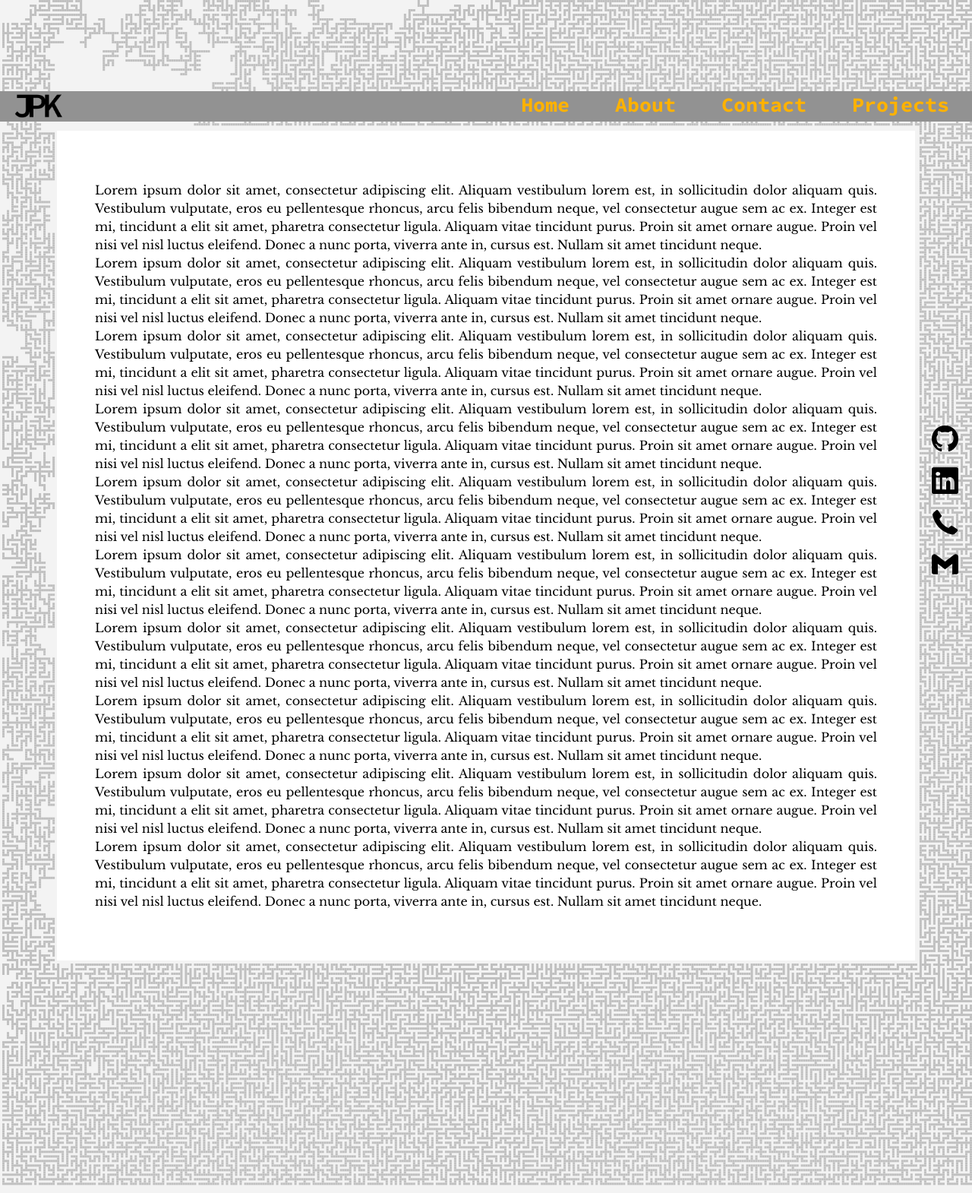
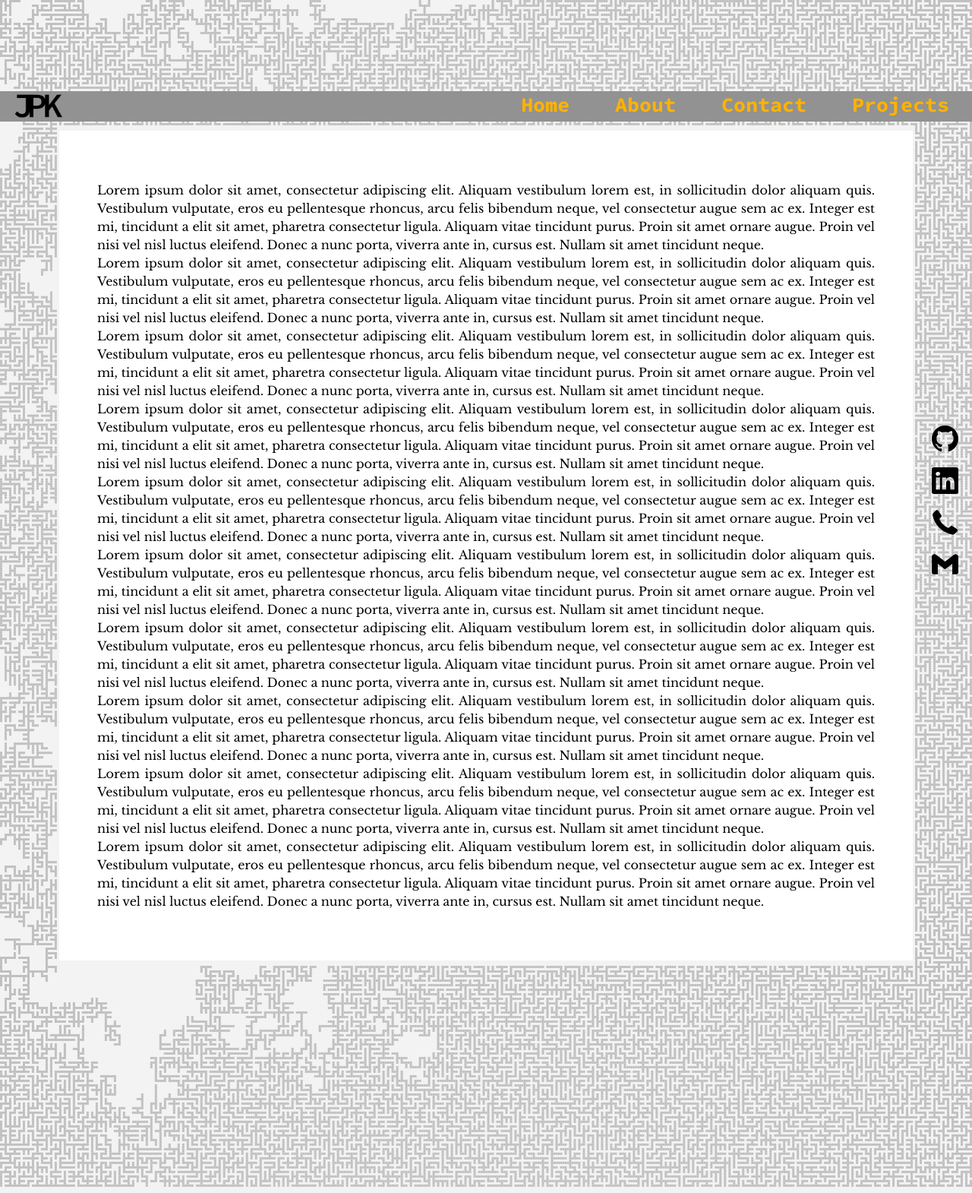
Before and after one commit to JonasPKnoch/jonaspknoch.github.io, a PHP site: page / in a window 1280 px wide. Shown: the whole page at 76% size. Run offline with PHP 8.4, Linux system fonts and the light colour scheme; some web fonts are replaced.

Commit message:
Adjustments

```diff
--- a/css/style.css
+++ b/css/style.css
@@ -203,8 +203,8 @@ body {
 
 .content {
 	background-color: white;
-	margin-left: calc(var(--cell-size) * 25);
-	margin-right: calc(var(--cell-size) * 25);
+	margin-left: calc(var(--cell-size) * 26);
+	margin-right: calc(var(--cell-size) * 26);
 	margin-top: calc(var(--cell-size) * 4);
 	margin-bottom: calc(var(--cell-size) * 100);
 	padding: 50px;
--- a/js/maze.js
+++ b/js/maze.js
@@ -8,12 +8,12 @@ function init() {
 
 	ctx.canvas.width  = document.documentElement.scrollWidth;
 
-	width = Math.floor((ctx.canvas.width / cellSizePrefered) / 2) * 2;
+	width = Math.floor((ctx.canvas.width / cellSizePrefered) / 2) * 2 + 1;
 	cellSize = ctx.canvas.width/width;
 	document.documentElement.style.setProperty('--cell-size', cellSize + "px");
 
 	ctx.canvas.height = document.documentElement.scrollHeight;
-	height = Math.floor((ctx.canvas.height / cellSizePrefered) / 2) * 2;
+	height = Math.floor((ctx.canvas.height / cellSizePrefered) / 2) * 2 + 1;
 	grid = [];
 	for(let i = 0; i < width; i++) {
 		grid.push([]);
@@ -35,7 +35,7 @@ function stampObject(object) {
 	let gridILow = Math.round(rect.left/cellSize) - 1;
 	let gridJLow = Math.round(rect.top/cellSize) - 1;
 	let gridIHigh = Math.round(rect.right/cellSize) + 1;
-	let gridJHigh = Math.ceil(rect.bottom/cellSize) + 1;
+	let gridJHigh = Math.round(rect.bottom/cellSize) + 1;
 	console.log(rect.height);
 
 	for(let i = 0; i < gridIHigh - gridILow; i++) {
```
